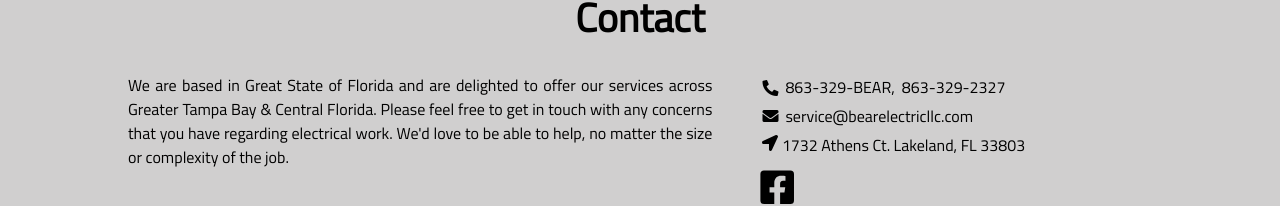
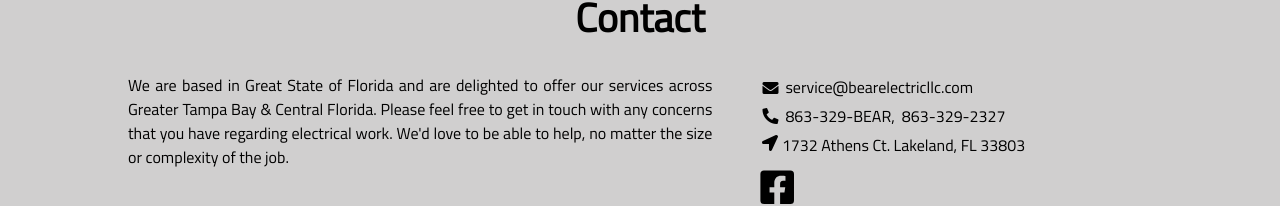
Before and after one commit to mts755Dev/bear-electricc, a React (Create React App) app: page / in a window 1280 px wide. Shown: the part 3643-3849 px from the top of the page. Built offline with nearby package versions, Linux system fonts and the light colour scheme.

Commit message:
fix: contact

```diff
--- a/src/components/contact-section/ContactSection.js
+++ b/src/components/contact-section/ContactSection.js
@@ -14,14 +14,14 @@ function ContactSection({ isHomePage }) {
           </div>
           <div className="contact-details-cont">
             <div className="contact-details">
+              <div className="email cont">
+                <i className="fa fa-envelope"></i>
+                <a href="mailto:service@bearelectricllc.com">service@bearelectricllc.com</a>
+              </div>
               <div className="phone cont">
                 <i className="fa fa-phone-alt"></i>
                 <a href="tel:863-329-2327">863-329-BEAR,</a>
                 <a href="tel:863-329-2327">863-329-2327</a>
-              </div>
-              <div className="email cont">
-                <i className="fa fa-envelope"></i>
-                <a href="mailto:service@bearelectricllc.com">service@bearelectricllc.com</a>
               </div>
               <div>
               <p> <FaLocationArrow /> 1732 Athens Ct. Lakeland, FL 33803</p>
```
